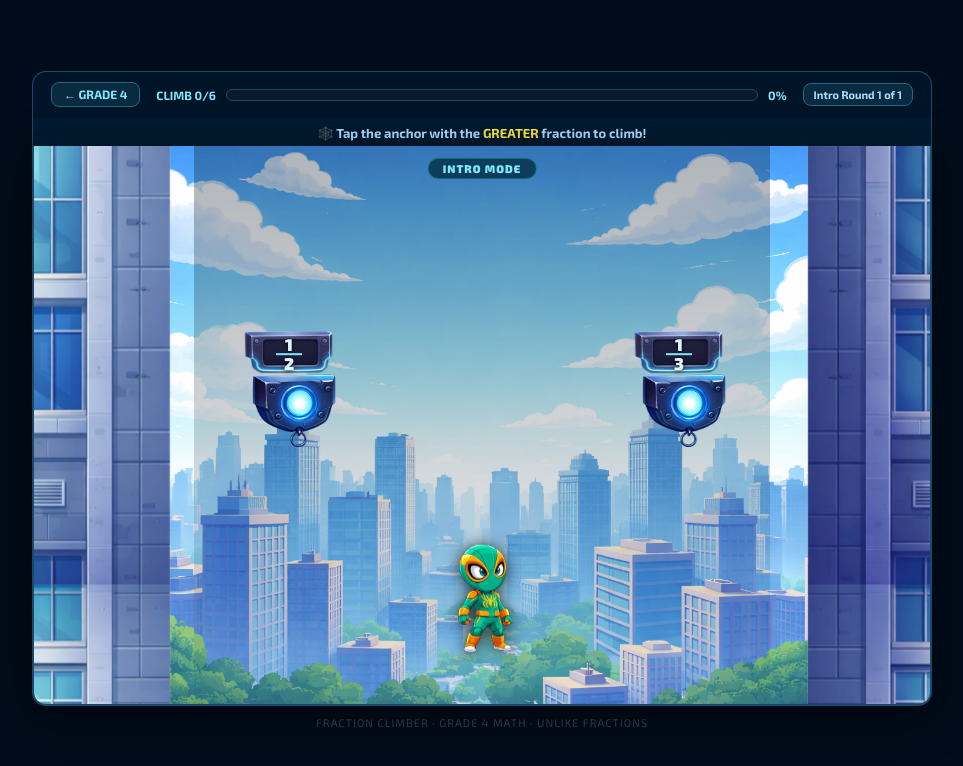
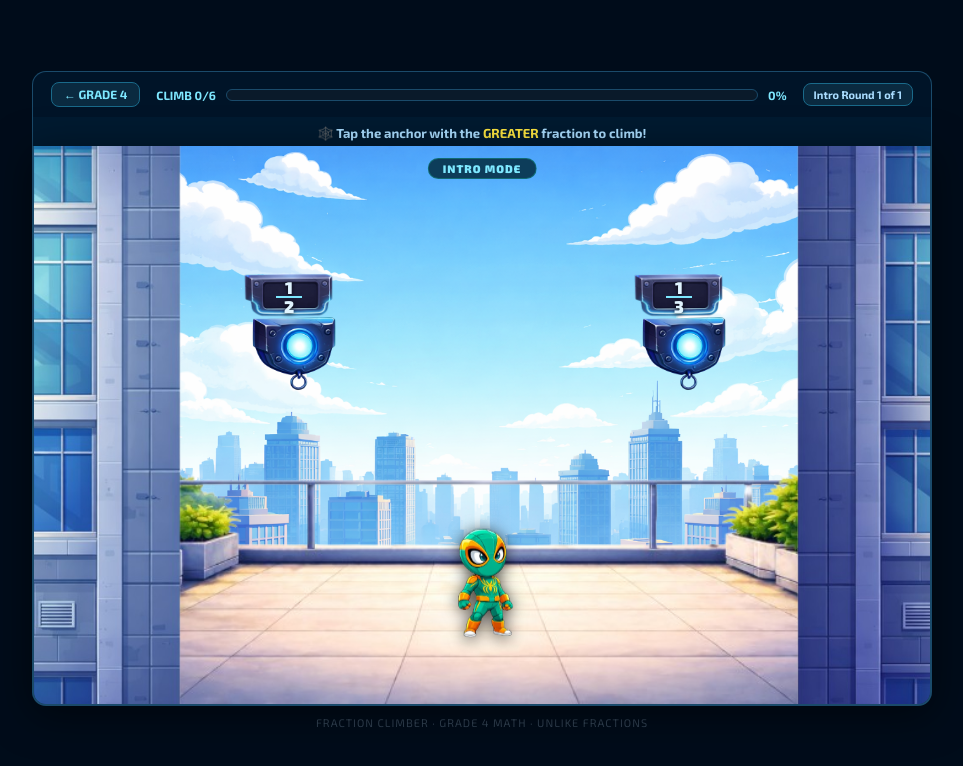
Before and after one commit to PplShashishekharShah/Hero-Fraction-Adventure, a React (Vite) app: page / in a window 1280 px wide. Shown: the top 766 px of the page, without its empty margins (158-1121 px from the left). Built offline with nearby package versions, Linux system fonts and the light colour scheme.

Commit message:
bugs fixed

```diff
--- a/src/components/AnchorPad.jsx
+++ b/src/components/AnchorPad.jsx
@@ -43,10 +43,11 @@ export default function AnchorPad({ x, y, n, d, state, selectable, onClick }) {
         zIndex:        20,
         filter:        glow ? `drop-shadow(${glow})` : 'none',
         transition:    'filter 0.2s',
+        willChange:    'transform, opacity',
         /* spawn from top once, then float if selectable */
         animation:     selectable
-          ? 'anchorSpawn 0.55s cubic-bezier(0.34,1.56,0.64,1) both, floatAnchor 2.2s ease-in-out infinite 0.55s'
-          : 'anchorSpawn 0.55s cubic-bezier(0.34,1.56,0.64,1) both',
+          ? 'anchorSpawn 1.1s cubic-bezier(0.25, 1, 0.5, 1) both, floatAnchor 2.2s ease-in-out infinite 1.1s'
+          : 'anchorSpawn 1.1s cubic-bezier(0.25, 1, 0.5, 1) both',
       }}
     >
       {/* Fraction plate — sits directly above anchor with no gap */}
--- a/src/components/GameViewport.jsx
+++ b/src/components/GameViewport.jsx
@@ -5,27 +5,27 @@ import WebLine       from './WebLine';
 import FeedbackToast from './FeedbackToast';
 import WinScreen     from './WinScreen';
 
-// ─── Scrolling building strip ─────────────────────────────────────────────────
-// Two identical images stacked = 2 × VP_H tall.
-// CSS buildingScroll animates translateY from -50% → 0, creating a seamless
-// downward scroll (hero feels like it is climbing upward).
+// ─── Building strip (scroll triggered per climb) ───────────────────────────
+// Container is 2 × VP_H, initially rendered at translateY(-50%) (via keyframe
+// `from`). On each mount (caused by scrollKey change), the animation plays
+// once: translateY(-50%) → translateY(0), creating a downward scroll feel.
+// `forwards` fill-mode keeps end state so buildings don't snap back.
 function ScrollingBuilding({ src, side }) {
   const sideStyle = side === 'left' ? { left: 0 } : { right: 0 };
   return (
     <div
       style={{
-        position:      'absolute',
+        position:       'absolute',
         ...sideStyle,
-        top:           0,
-        width:         170,
-        height:        VP_H * 2,   // two-image stack
-        zIndex:        5,
-        pointerEvents: 'none',
-        animation:     'buildingScroll 7s linear infinite',
-        willChange:    'transform',
+        top:            0,
+        width:          180,
+        height:         VP_H * 2,
+        zIndex:         5,
+        pointerEvents:  'none',
+        animation:      'buildingClimbScroll 1.4s cubic-bezier(0.25, 1, 0.5, 1) forwards',
+        willChange:     'transform',
       }}
     >
-      {/* Top image — enters viewport as animation approaches 100% */}
       <img
         src={src}
         alt=""
@@ -37,7 +37,6 @@ function ScrollingBuilding({ src, side }) {
           display:        'block',
         }}
       />
-      {/* Bottom image — visible at animation start */}
       <img
         src={src}
         alt=""
@@ -54,13 +53,6 @@ function ScrollingBuilding({ src, side }) {
 }
 
 // ─── GameViewport ─────────────────────────────────────────────────────────────
-/**
- * Receives all visual state from useGameLogic via FractionClimbGame.
- * No game logic lives here — pure rendering.
- *
- * Extra prop: showRooftop — renders rooftop layer during intro round only.
- * roundIndex is used to key anchor pads so spawn animation re-fires each round.
- */
 export default function GameViewport({
   round,
   roundIndex,
@@ -74,6 +66,7 @@ export default function GameViewport({
   inputLocked,
   won,
   showRooftop,
+  scrollKey,      // increments on each correct climb → re-keys buildings
   onAnchorClick,
   onReplay,
 }) {
@@ -105,43 +98,38 @@ export default function GameViewport({
         }}
       />
 
-      {/* ── Layer 2: Rooftop start platform (intro round only) ── */}
+      {/* ── Layer 2: Rooftop — visible only during intro round ──
+           Centred at the viewport bottom so character appears to stand on it.
+           zIndex 4 puts it above bg but below buildings and game elements.    */}
       {showRooftop && (
         <img
           src={ASSETS.rooftop}
           alt=""
           style={{
-            position:       'absolute',
-            bottom:         0,
-            left:           0,
-            width:          '100%',
-            height:         160,
-            objectFit:      'cover',
-            objectPosition: 'center top',
-            zIndex:         3,
-            pointerEvents:  'none',
+            position:      'absolute',
+            bottom:        0,
+            left:          '50%',
+            transform:     'translateX(-50%)',
+            width:         '84%',
+            height:        'auto',
+            zIndex:        4,
+            pointerEvents: 'none',
           }}
         />
       )}
 
-      {/* ── Layer 3: Scrolling left building ── */}
-      <ScrollingBuilding src={ASSETS.leftBuilding}  side="left"  />
+      {/* ── Layer 3: Left building — re-keyed per climb to replay scroll ── */}
+      <ScrollingBuilding
+        key={`left-${scrollKey}`}
+        src={ASSETS.leftBuilding}
+        side="left"
+      />
 
-      {/* ── Layer 3: Scrolling right building ── */}
-      <ScrollingBuilding src={ASSETS.rightBuilding} side="right" />
-
-      {/* ── Centre-lane dim overlay ── */}
-      <div
-        style={{
-          position:      'absolute',
-          left:          160,
-          right:         160,
-          top:           0,
-          bottom:        0,
-          background:    'linear-gradient(180deg, rgba(0,12,30,0.3) 0%, rgba(0,12,30,0.05) 100%)',
-          zIndex:        6,
-          pointerEvents: 'none',
-        }}
+      {/* ── Layer 3: Right building ── */}
+      <ScrollingBuilding
+        key={`right-${scrollKey}`}
+        src={ASSETS.rightBuilding}
+        side="right"
       />
 
       {/* ── Mode badge ── */}
@@ -176,7 +164,9 @@ export default function GameViewport({
       {/* ── Web line ── */}
       <WebLine start={heroPos} end={weblineEnd} visible={weblineVisible} />
 
-      {/* ── Anchor pads (keyed by roundIndex so spawn animation re-fires) ── */}
+      {/* ── Anchor pads ──
+           keyed by roundIndex so anchorSpawn animation re-fires each round.
+           Pads slide in from 280px above their natural position (off-screen). */}
       {anchors.map(a => (
         <AnchorPad
           key={`${roundIndex}-${a.id}`}
--- a/src/constants/assets.js
+++ b/src/constants/assets.js
@@ -22,9 +22,9 @@ export const VP_H = 560;
 export const LEFT_X  = 255;
 export const RIGHT_X = 645;
 
-// Row y positions
-export const LOWER_Y = 390;
-export const UPPER_Y = 200;
+// Row y positions — wider gap so upper/lower pads feel far apart
+export const LOWER_Y = 435;   // lower pads close to bottom
+export const UPPER_Y = 140;   // upper pads near top → 295px gap between rows
 
-// Hero starting y (standing on rooftop during intro)
-export const HERO_START_Y = 470;
+// Hero starting y (intro round — standing on rooftop)
+export const HERO_START_Y = 455;
--- a/src/hooks/useGameLogic.js
+++ b/src/hooks/useGameLogic.js
@@ -25,6 +25,7 @@ export function useGameLogic() {
   const [feedback,       setFeedback]       = useState({ message: '', type: 'correct', visible: false });
   const [anchorStates,   setAnchorStates]   = useState({});
   const [won,            setWon]            = useState(false);
+  const [scrollKey,      setScrollKey]      = useState(0);  // increments on correct climb → re-keys building strips
 
   // ── Timeout registry ──────────────────────────────────────────────────────
   const timeouts = useRef([]);
@@ -73,6 +74,7 @@ export function useGameLogic() {
     setFeedback({ message: '', type: 'correct', visible: false });
     setAnchorStates({});
     setWon(false);
+    setScrollKey(0);
   }, []);
 
   // ── Anchor click ──────────────────────────────────────────────────────────
@@ -118,6 +120,7 @@ export function useGameLogic() {
 
             delay(() => {
               setFeedback(f => ({ ...f, visible: false }));
+              setScrollKey(k => k + 1);   // trigger building scroll
               const newProgress = progress + 1;
               setProgress(newProgress);
 
@@ -205,6 +208,7 @@ export function useGameLogic() {
     progress,
     modeLabel,
     showRooftop,
+    scrollKey,
     handleAnchorClick,
     resetGame,
   };
--- a/src/index.css
+++ b/src/index.css
@@ -18,31 +18,30 @@ body {
   -moz-osx-font-smoothing: grayscale;
 }
 
-/* ─── Building Scroll (downward) — gives upward climb feel ─────────────────── */
-/*
-   Container height = 2 × VP_H.
-   At 0%  → translateY(-50%) shifts container up by VP_H  → bottom image fills viewport.
-   At 100%→ translateY(0)    → no shift               → top image fills viewport.
-   Both images are identical so the loop is seamless.
-*/
-@keyframes buildingScroll {
-  0%   { transform: translateY(-50%); }
-  100% { transform: translateY(0);    }
+/* ─── Building Climb Scroll (triggered once per correct climb) ──────────────
+   Container is 2 × VP_H tall.
+   Animation: translateY(-50%) → translateY(0).
+   Increased duration in component for a more cinematic feel.                */
+@keyframes buildingClimbScroll {
+  from { transform: translateY(-50%); }
+  to   { transform: translateY(0);    }
 }
 
-/* ─── Anchor Pads Spawn (slide + fade from above) ──────────────────────────── */
+/* ─── Anchor Pads — spawn from above the screen top ────────────────────────── */
+/* Softened the spawn path for a more fluid entrance                          */
 @keyframes anchorSpawn {
-  0%   { transform: translateY(-70px); opacity: 0; }
-  60%  { opacity: 1; }
+  0%   { transform: translateY(-350px); opacity: 0; }
+  20%  { opacity: 0; }
   100% { transform: translateY(0);      opacity: 1; }
 }
 
-/* ─── Hero animations ──────────────────────────────────────────────────────── */
+/* ─── Anchor idle float ─────────────────────────────────────────────────────── */
 @keyframes floatAnchor {
   0%, 100% { transform: translateY(0); }
   50%       { transform: translateY(-6px); }
 }
 
+/* ─── Hero animations ──────────────────────────────────────────────────────── */
 @keyframes heroBounce {
   0%   { transform: scaleY(1) scaleX(1); }
   30%  { transform: scaleY(0.85) scaleX(1.15); }
--- a/src/pages/FractionClimbGame.jsx
+++ b/src/pages/FractionClimbGame.jsx
@@ -22,6 +22,7 @@ export default function FractionClimbGame() {
     progress,
     modeLabel,
     showRooftop,
+    scrollKey,
     handleAnchorClick,
     resetGame,
   } = useGameLogic();
@@ -53,6 +54,7 @@ export default function FractionClimbGame() {
         inputLocked={inputLocked}
         won={won}
         showRooftop={showRooftop}
+        scrollKey={scrollKey}
         onAnchorClick={handleAnchorClick}
         onReplay={resetGame}
       />
```
